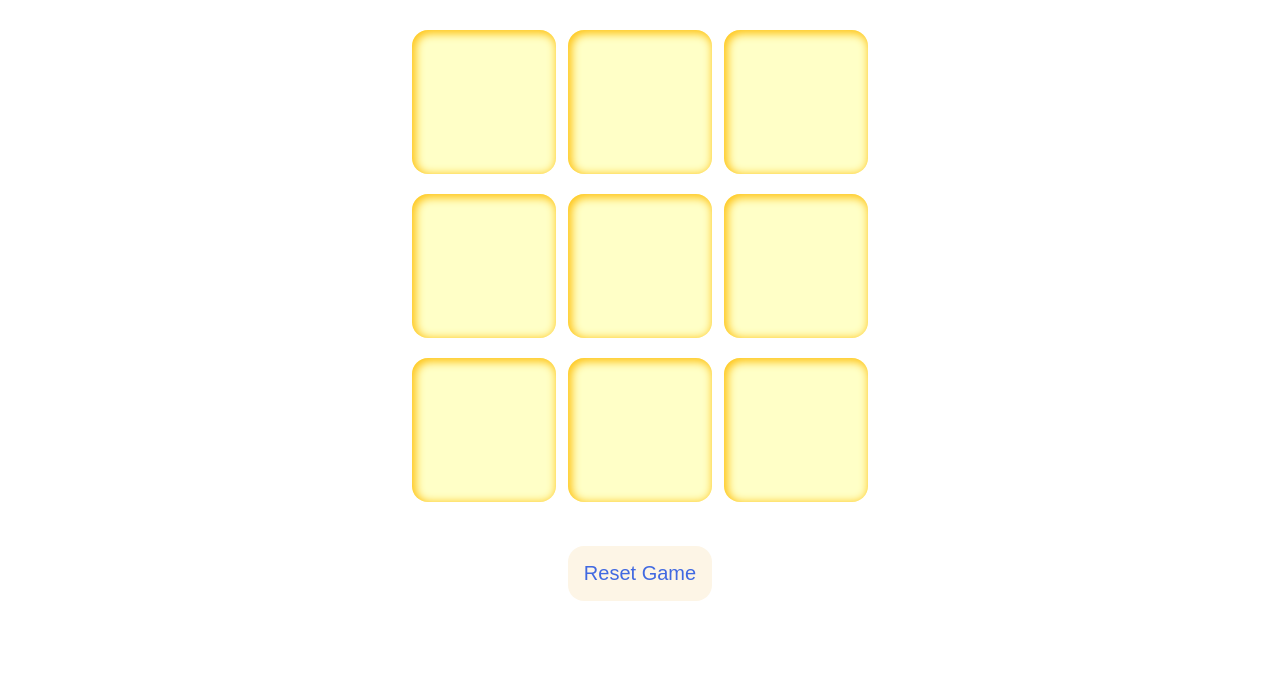
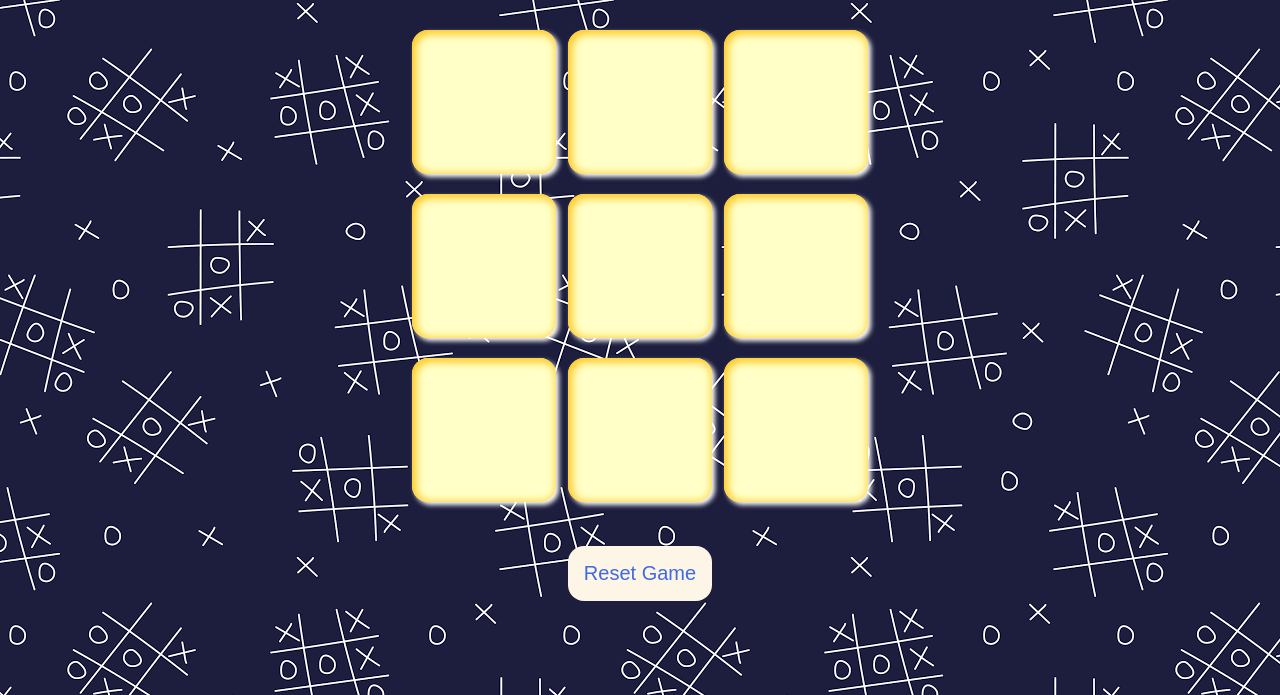
Before and after one commit to DhananjayKar/Tic-Tac-Toe-files, a plain HTML site: page index.html in a window 1280 px wide. Shown: the part 105-800 px from the top of the page. Drawn offline with Linux system fonts and the light colour scheme.

Commit message:
Update tic-tac-toe .css

```diff
--- a/tic-tac-toe .css
+++ b/tic-tac-toe .css
@@ -4,7 +4,7 @@
 }
 
 body {
-  background-image: url('ticTacToe.png');
+  background-image: url('Images/ticTacToe.png');
   background-repeat: repeat;
   text-align: center;
 }
```
